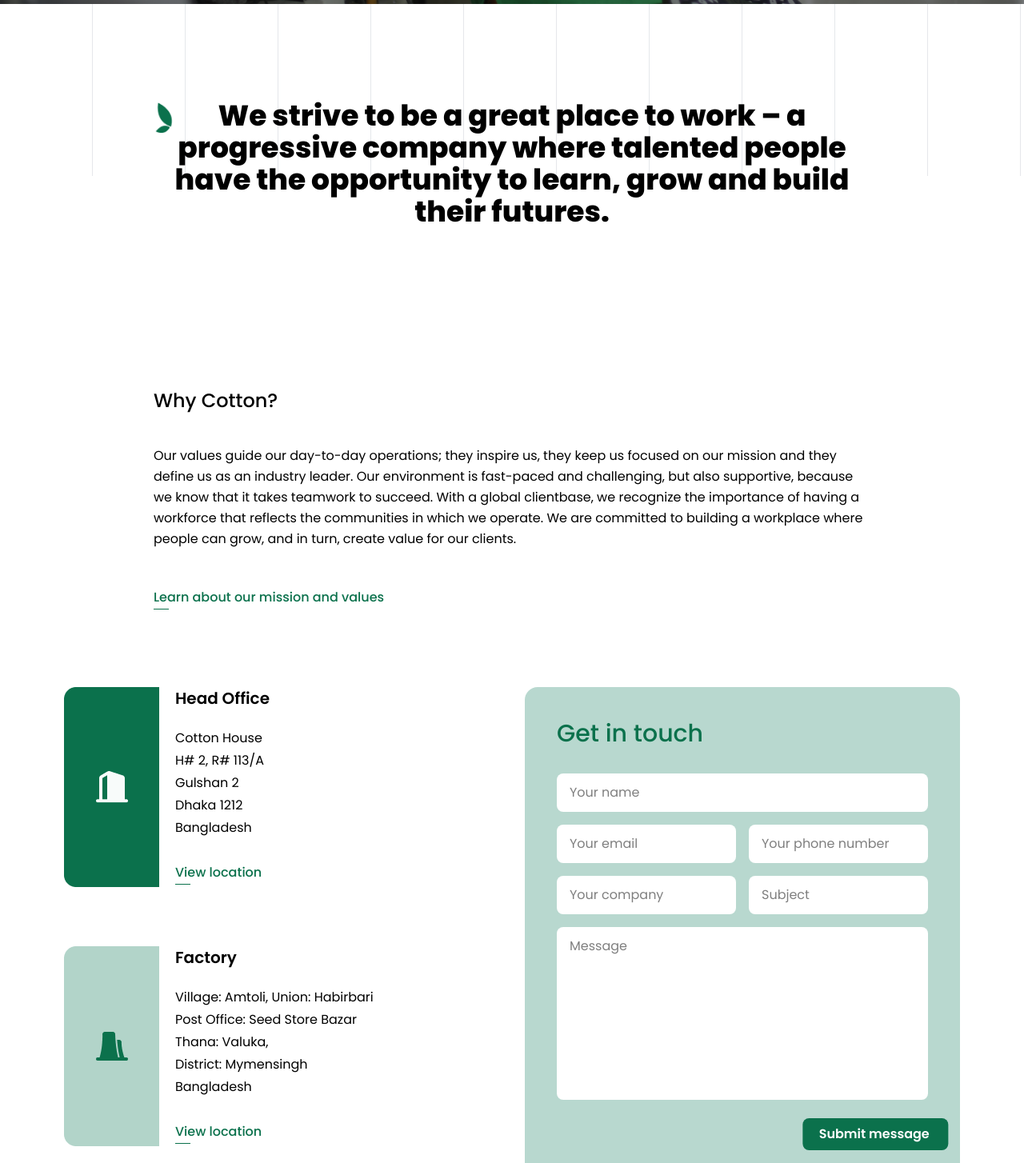
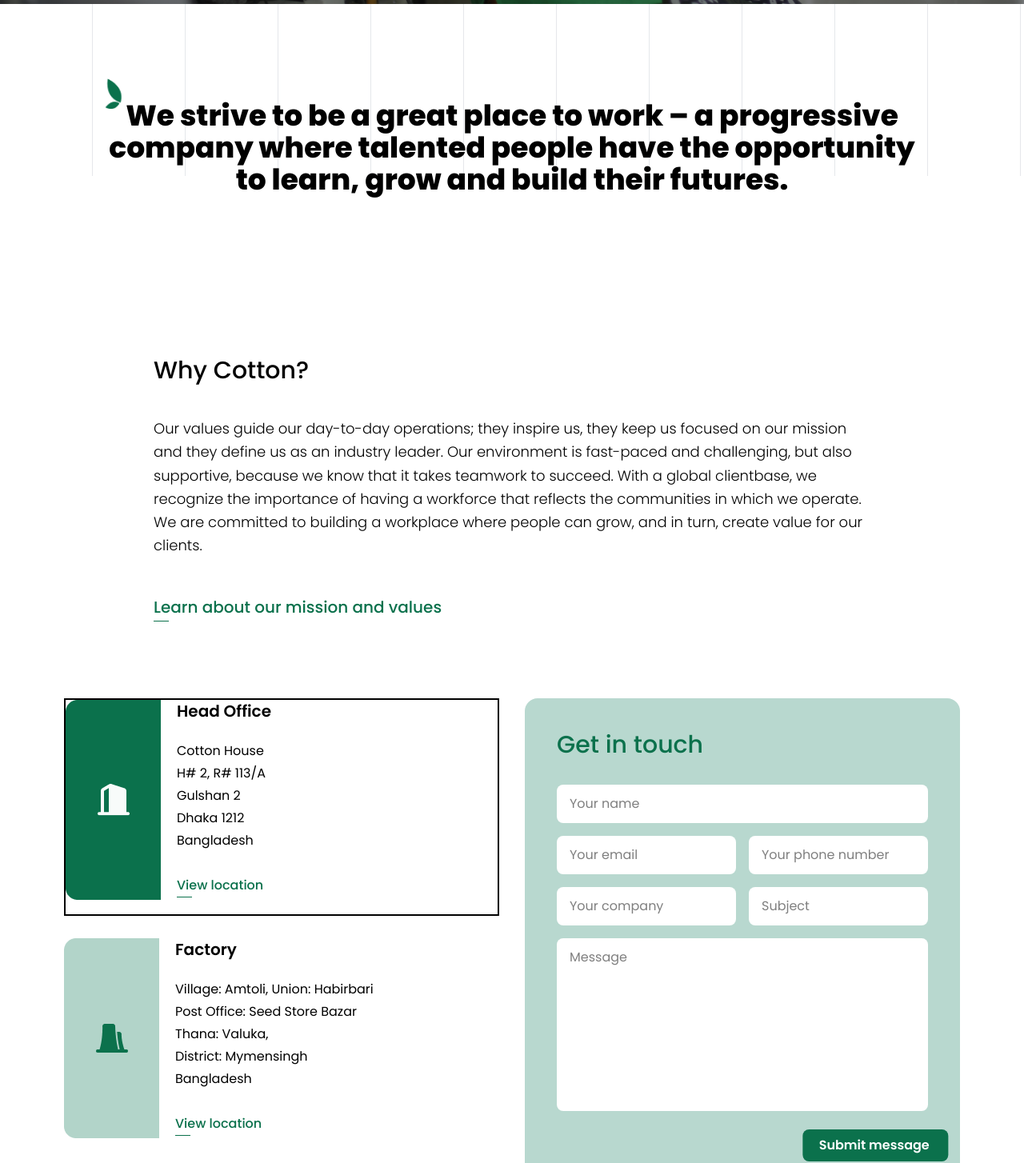
Before and after one commit to cottonSdtNadim/cotton-website-task, a React (Vite) app: page /contact in a window 1280 px wide. Shown: the part 580-2034 px from the top of the page at 80% size. Built offline with nearby package versions, Linux system fonts and the light colour scheme.

Commit message:
first commit

```diff
--- a/src/components/AnimatedLink.jsx
+++ b/src/components/AnimatedLink.jsx
@@ -1,32 +1,32 @@
-import {   motion } from "framer-motion"
+import { motion } from "framer-motion";
 import PropTypes from "prop-types";
+import { useState } from "react";
 import { Link } from "react-router";
-import { useState } from "react";
 
-const AnimatedLink = ({content, color}) => {
+const AnimatedLink = ({ fontSize = "text-base", content, color }) => {
   const [isHovered, setIsHovered] = useState(false);
 
-   // Set the default color to white (#F8FBFA) if no color prop is passed
-   const textColor = color || "#F8FBFA";
+  // Set the default color to white (#F8FBFA) if no color prop is passed
+  const textColor = color || "#F8FBFA";
 
   return (
     <div className="pt-2 pb-6">
       <Link
         to={"/"}
-        // className="text-white text-base font-medium relative"
-        className="text-base font-medium relative"
+        // className="text-base font-medium relative"
+        className={`${fontSize} font-medium relative`}
         style={{ color: textColor }}
         onMouseEnter={() => setIsHovered(true)}
         onMouseLeave={() => setIsHovered(false)}
       >
-     {content}
+        {content}
         <motion.div
           className="absolute left-0 bottom-[-4px]"
           style={{ backgroundColor: textColor }}
-          initial={{ width: '19px', height: '1px' }}
+          initial={{ width: "19px", height: "1px" }}
           animate={{
-            width: isHovered ? '100%' : '19px',
-            height: isHovered ? '1px' : '1px'
+            width: isHovered ? "100%" : "19px",
+            height: isHovered ? "1px" : "1px",
           }}
           transition={{ duration: 0.3 }}
         />
@@ -36,8 +36,9 @@
 };
 
 AnimatedLink.propTypes = {
-    content: PropTypes.string.isRequired,
-    color: PropTypes.string,
-}
+  fontSize: PropTypes.string,
+  content: PropTypes.string.isRequired,
+  color: PropTypes.string,
+};
 
 export default AnimatedLink;
--- a/src/components/GetInTouch.jsx
+++ b/src/components/GetInTouch.jsx
@@ -9,7 +9,7 @@
       {/* Head Office and Factory Container */}
       <div>
         {/* Head Office Container */}
-        <div className="flex">
+        <div className="flex border-2">
           <div>
             <img src={headOffice} alt="" className="object-cover" />
           </div>
@@ -30,7 +30,7 @@
         </div>
 
         {/* Factory Container */}
-        <div className="flex mt-14">
+        <div className="flex mt-7">
           <div>
             <img src={factory} alt="" className="object-cover" />
           </div>
--- a/src/components/WhyCotton.jsx
+++ b/src/components/WhyCotton.jsx
@@ -9,9 +9,10 @@
 
     return (
         <div className="max-w-7xl mx-auto px-48 pb-10">
-            <h2 className="text-2xl font-medium">{header}</h2>
-            <p className="mt-10 leading-relaxed mb-10">{paragraph}</p>
+            <h2 className="text-3xl font-medium">{header}</h2>
+            <p className="text-lg font-light mt-10 leading-relaxed mb-10">{paragraph}</p>
             <AnimatedLink
+            fontSize={"text-xl"}
             content={title}
             color={"#0B714C"}
             ></AnimatedLink>
--- a/src/components/WorkCulture.jsx
+++ b/src/components/WorkCulture.jsx
@@ -5,11 +5,10 @@
     const {workCulture} = content.en.contactPage;
 
     return (
-        <div className="my-30 flex flex-col items-center justify-center text-4xl font-extrabold text-center px-48">
+        <div className="my-30 flex flex-col items-center justify-center text-4xl font-extrabold text-center px-32 2xl:px-48">
            <SectionTitle
            title={workCulture}
-           iconTop="-30px"
-           iconLeft="62px"
+           iconPositionClass="-top-[30px] left-[1px] 2xl:left-[70px]"
            iconWidth="w-7"
            iconHeight="h-11"
            ></SectionTitle>
```
